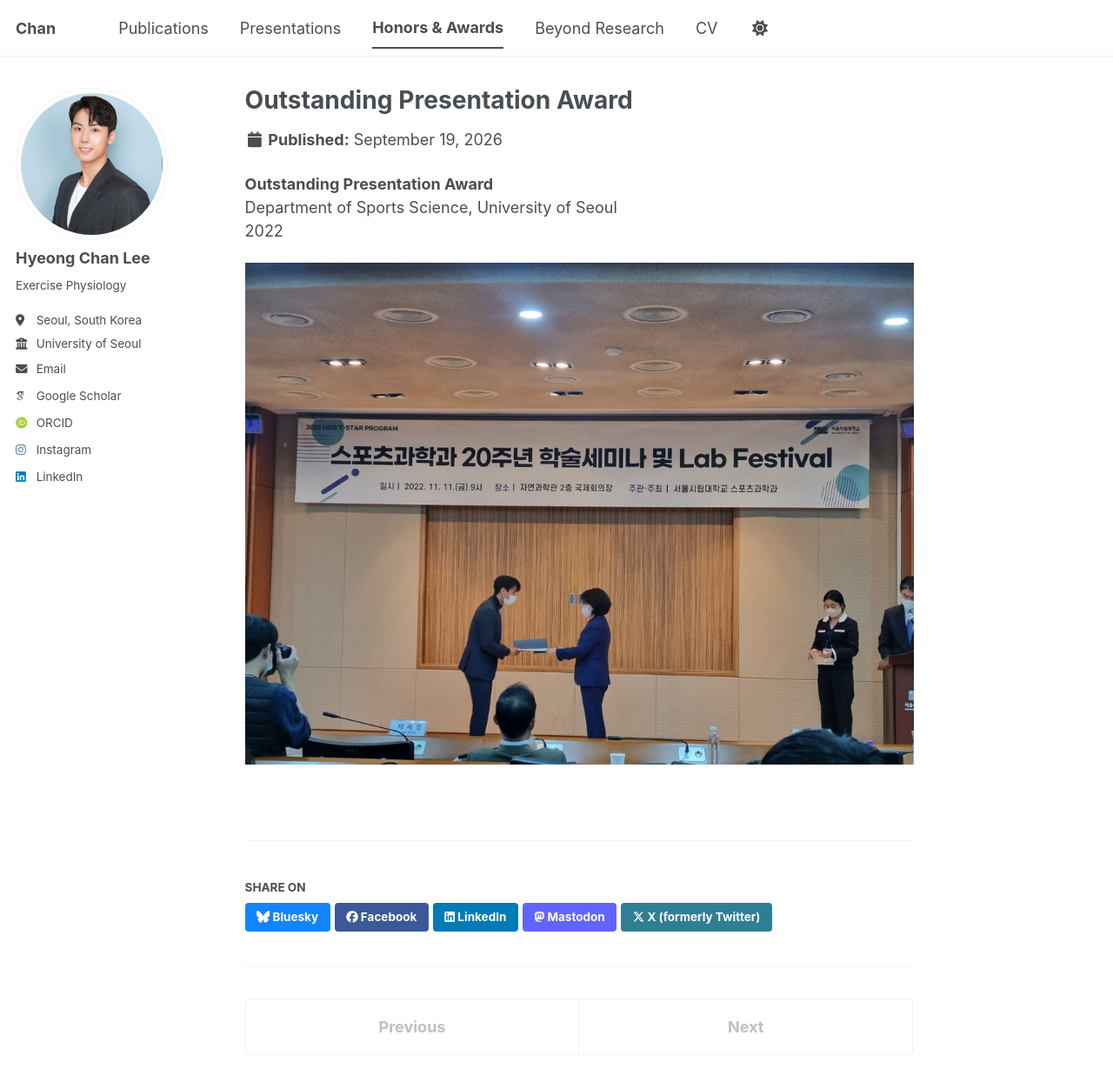
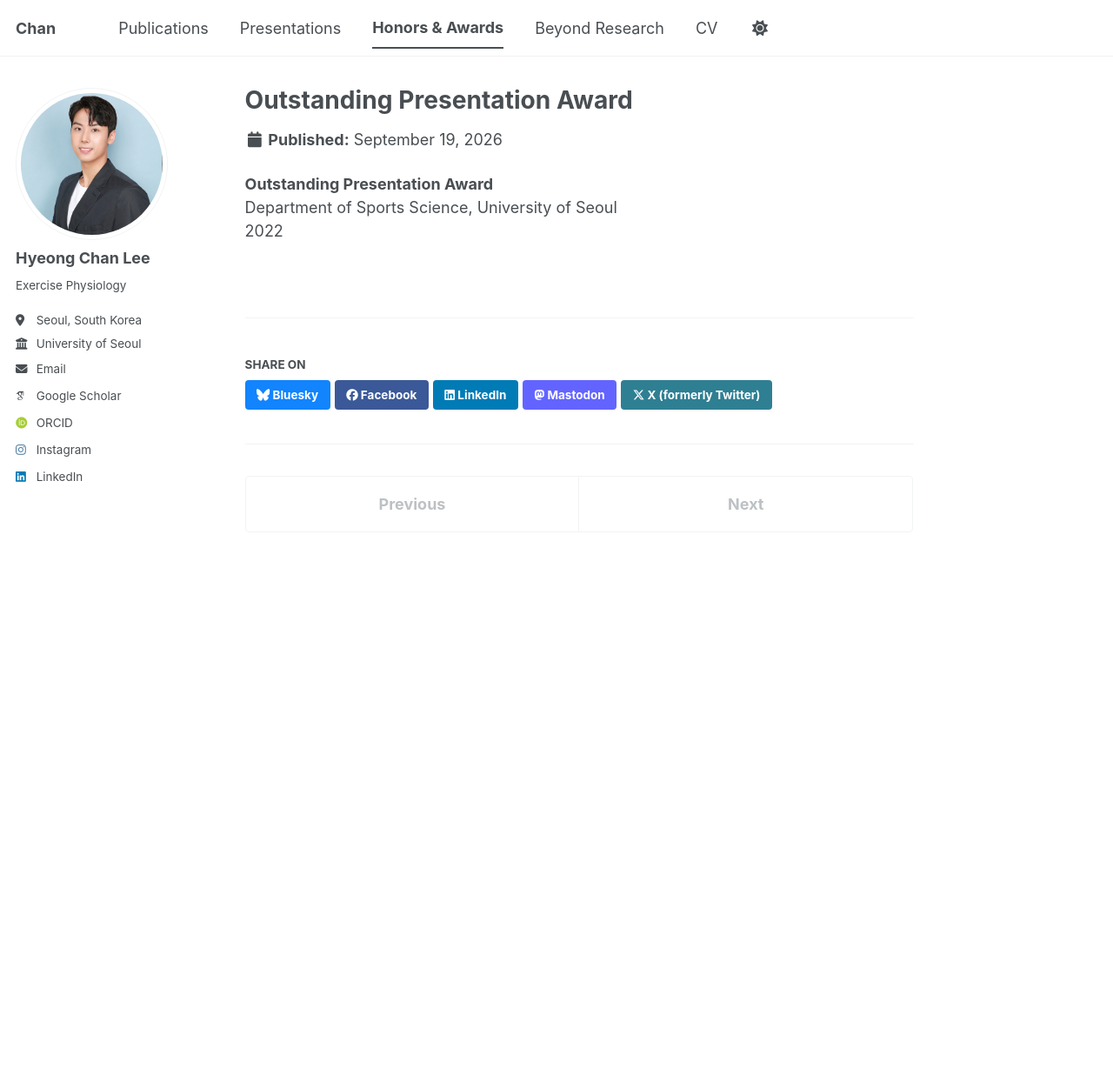
Before and after one commit to brocoldLee/brocoldLee.github.io, a Jekyll site: the page built from _portfolio/2022-outstanding-presentation-award.md, in a window 1280 px wide and 1267 px high. Shown: the top 1252 px of the window at 87% size. Built offline with Jekyll 4.4.1, drawn with Linux system fonts in a browser that asks for light colours; some web fonts are replaced; a script bundle is joined from its source files by our own code; library files that are not in the unit come from our copies.

Commit message:
Remove unverified award image

```diff
--- a/_portfolio/2022-outstanding-presentation-award.md
+++ b/_portfolio/2022-outstanding-presentation-award.md
@@ -5,11 +5,8 @@
 year: 2022
 order: 2
 permalink: /portfolio/2022-outstanding-presentation-award/
-thumbnail: "/images/30332CD7-2D04-499D-BF37-A7BCE05E8BA4_1_105_c.jpeg"
 ---
 
 **Outstanding Presentation Award**
 Department of Sports Science, University of Seoul
 2022
-
-![](/images/30332CD7-2D04-499D-BF37-A7BCE05E8BA4_1_105_c.jpeg)
```
